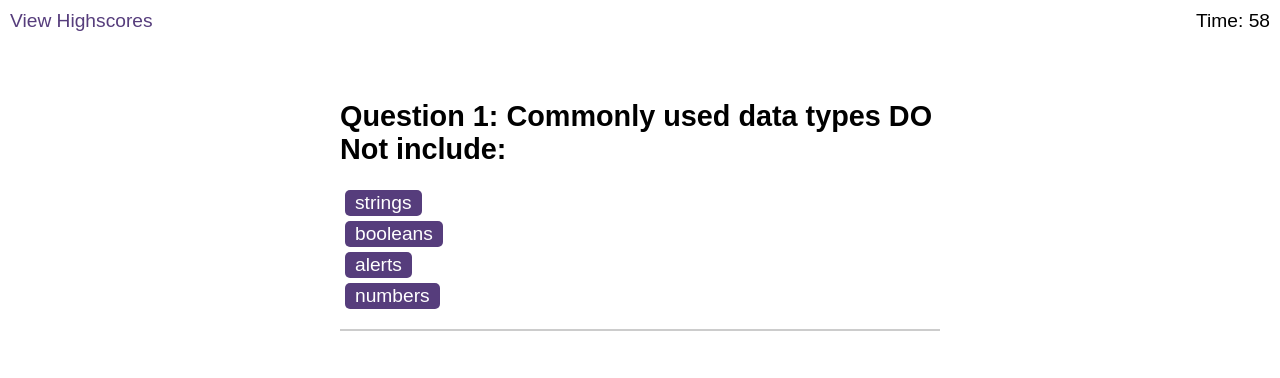
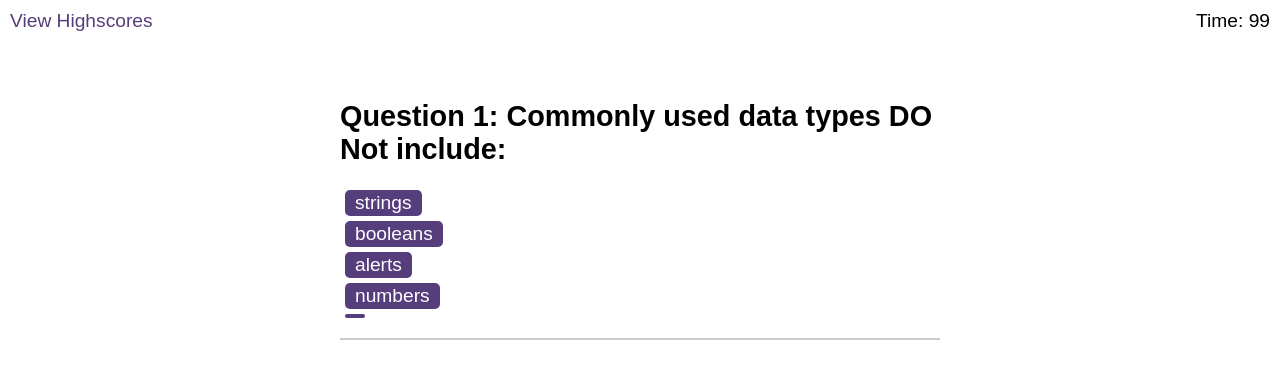
Before and after one commit to vickyw0102/CodeQuizV2, a plain HTML site: page assets/sfx/index.html in a window 1280 px wide. Both pictures are taken after a click on the button "Start Quiz". Drawn offline with Linux system fonts and the light colour scheme.

Commit message:
updated the score file

```diff
--- a/assets/css/styles.css
+++ b/assets/css/styles.css
@@ -55,6 +55,7 @@ background-color: #f3edfc;
 
 .wrapper {
 margin: 100px auto 0 auto;
+
 max-width: 600px;
 }
 
--- a/assets/js/logic.js
+++ b/assets/js/logic.js
@@ -28,52 +28,45 @@
     // let timerInterval;
     // let timeLeft;
     // var finalScore =document.getElementById("final-score");
-    const startBtn = document.querySelector("#start");
-    const time = document.querySelector("#time");
-    const startScreen = document.querySelector("#start-screen");
-    const endScreen = document.querySelector("#end-screen");
-    const questionsScreen = document.querySelector("#questions");
+    var startBtn = document.getElementById("start");
+    var time = document.getElementById("time");
+    var startScreen = document.getElementById ("start-screen");
+    var endScreen = document.getElementById ("end-screen");
+    var questionsScreen = document.getElementById("questions");
     let currentQuestionIndex = 0;
     let questionNumber = 0;
     let choiceButtonEl;
-    const feedbackAlert = document.querySelector("#feedback");
-    const questionTitleEl = document.getElementById("question-title");
+    var feedbackAlert = document.getElementById("feedback");
+    var questionTitleEl = document.getElementById("question-title");
     let timeLeft;
     let timeInterval;
-    const finalScore = document.querySelector("#final-score");
+    var finalScore =document.getElementById("final-score");
 
     // Use audio file
     const correctAudio = new Audio("./assets/sfx/correct.wav");
     const incorrectAudio = new Audio("./assets/sfx/incorrect.wav");
 
     startBtn.addEventListener("click", function () {
-        // Hide the start screen
         startScreen.classList.add("hide");
-        // Display questions screen
         questionsScreen.classList.remove("hide");
+
         createOptionButton();
-        // Call the startQuiz function
         startQuiz();
         displayQuestions();
     });
 
-    // Example to play the audio when start button is clicked
     document.getElementById("start").addEventListener("click", function () {
         correctAudio.play();
     });
 
     function startQuiz() {
-        timeLeft = 59;
-        // Use the `setInterval()` method to call a function to be executed every 1000 milliseconds
+        timeLeft = 100;
         timeInterval = setInterval(function () {
-        // As long as the `timeLeft` is greater than 1
         if (timeLeft > 1) {
-            // Set the `textContent` of `timerEl` to show the remaining seconds
             time.textContent = timeLeft;
-            // Decrement `timeLeft` by 1
             timeLeft--;
+
         } else {
-            // Once `timeLeft` gets to 0, set `timerEl` to an empty string
             time.textContent = "time up";
             endQuiz();
         }
@@ -82,60 +75,43 @@
 
     // Function to create option buttons
     function createOptionButton() {
-        // Selecting the parent element where the buttons will be added
         let choicesDiv = document.getElementById("choices");
-        // Creating four option buttons inside a loop
-        for (let i = 0; i < 4; i++) {
+        for (let i = 0; i < 5; i++) {
         let button = document.createElement("button");
-        // Adding a CSS class to the button for styling
         button.classList.add("choices-button");
-        // Appending the button to the choicesDiv
         choicesDiv.appendChild(button);
         }
-        // Selecting all the created buttons with the "choices-button" class
         choiceButtonEl = document.querySelectorAll(".choices-button");
-        // Adding a click event listener to each button and linking it to the 'buttonsEventList' function
         for (let i = 0; i < choiceButtonEl.length; i++) {
         choiceButtonEl[i].addEventListener("click", buttonsEventList);
         }
-        // Removing the 'hide' class from the feedbackAlert element, making it visible
         feedbackAlert.classList.remove("hide");
     }
 
     // Function to display the current question and choices on the screen
     function displayQuestions() {
-        // Retrieve the current question from the quizQuestions array based on the current index (i)
         currentQuestionIndex = quizQuestions[questionNumber];
-        // Update the text content of the question title element
-        // to display the current question number and title
         questionTitleEl.textContent = `Question ${questionNumber + 1}: ${
         currentQuestionIndex["question-title"]
         }`;
-        // Iterate through the choices for the current question
         for (let j = 0; j < currentQuestionIndex.choices.length; j++) {
-        // Set the text content of each choice button to display the corresponding choice
-        // for the current question
+
         choiceButtonEl[j].textContent = currentQuestionIndex.choices[j];
         }
     }
 
     function buttonsEventList(event) {
-        // Log the text content of the clicked button to the console
         let selectedChoice = event.target.textContent;
-        // Get the current question object based on the current index (i)
         let currentQuestion = quizQuestions[questionNumber];
-        // Check if the selected choice matches the correct answer for the current question
         if (selectedChoice === currentQuestion.answer) {
-        // If correct, display a correct answer message in the feedback alert
         feedbackAlert.textContent = "Your answer is correct!";
         correctAudio.play();
         setTimeout(function () {
             feedbackAlert.textContent = "";
             moveToNextQuestion();
         }, 1000);
-        // clearTimeout(choiceTimeout)
+
         } else {
-        // If incorrect, subtract 5 seconds from the timer and display a wrong answer message
         timeLeft -= 5;
         feedbackAlert.textContent = "Your answer is wrong!";
         incorrectAudio.play();
@@ -143,43 +119,32 @@
             feedbackAlert.textContent = "";
             moveToNextQuestion();
         }, 1000);
-        // clearTimeout(choiceTimeout)
         }
     }
 
     // Move to the next question or end the quiz if all questions are answered
     function moveToNextQuestion() {
-        // Check if there are more questions
         if (questionNumber < quizQuestions.length - 1) {
-        // If there are, increment the index (i) and display the next question
         questionNumber++;
         displayQuestions();
         } else {
-        // If there are no more questions, end the quiz
         console.log("Quiz completed!");
-        // Call the function to end the quiz
         endQuiz();
         }
     }
 
     // The quiz should end when all questions are answered or the timer reaches 0.
     function endQuiz() {
-        // Display score
         displayScore();
-        // Stop the timer interval
         clearInterval(timeInterval);
-        // Hide the questions screen
         questionsScreen.classList.add("hide");
-        // Display the end screen
         endScreen.classList.remove("hide");
-        // Hide the feedback alert
         feedbackAlert.classList.add("hide");
     }
 
     // Create function to display user total score based on total timeLeft
     function displayScore() {
         if (endQuiz) {
-        // Add textContent to span final-score from the timeLeft
         finalScore.textContent = timeLeft;
         }
     }
@@ -187,32 +152,21 @@
     // Create eventListener for submit button on the end-screen
     // Select button element from end-screen and store it in a variable
     let submitBtn = document.querySelector("#submit");
-    // Initialize an empty array to store highscores
     let highscoresArray = [];
     // Add eventListener to submitBtn
     submitBtn.addEventListener("click", function (event) {
-        // use preventDefault to prevent dafault submit and just save to localStorage
         event.preventDefault();
-        // Get the value of the initials input field
         let initials = document.querySelector("#initials").value;
-        // Update the content of the finalScore element
+
         finalScore.textContent = timeLeft;
-        // Create a highscores object with initials and score
         highscores = { initials: initials, score: timeLeft };
-        // Retrieve highscores from localStorage and parse it
         let highScoresLocStor = JSON.parse(localStorage.getItem("highscores"));
-        // Check if there are existing highscores in localStorage
         if (highScoresLocStor === null) {
-        // If no existing highscores, push the current highscores to the array
-        // and save to localStorage
         highscoresArray.push(highscores);
         localStorage.setItem("highscores", JSON.stringify(highscoresArray));
         } else {
-        // If there are existing highscores, push the current highscores
-        //to the array and save to localStorage
         highScoresLocStor.push(highscores);
         localStorage.setItem("highscores", JSON.stringify(highScoresLocStor));
         }
-        // Redirect the user to the 'highscores.html' page
         location.href = "highscores.html";
     });
--- a/assets/js/questions.js
+++ b/assets/js/questions.js
@@ -7,7 +7,7 @@ const quizQuestions = [
     {
         "question-title":"The condition in an if /else statement is enclosed within _____.",
         "choices": ["1. quotes","2. curly brackets","3. parentheses","4. square brackets"],
-        "answer" : "3. curly brackets",
+        "answer" : "2. curly brackets",
     },
     {
         "question-title":"Arrays in JavaScript can be used to store _______",
```
Also changed, not shown: assets/js/scores.js (+3 -10 lines), assets/sfx/highscores.html (+1 -1 lines).
